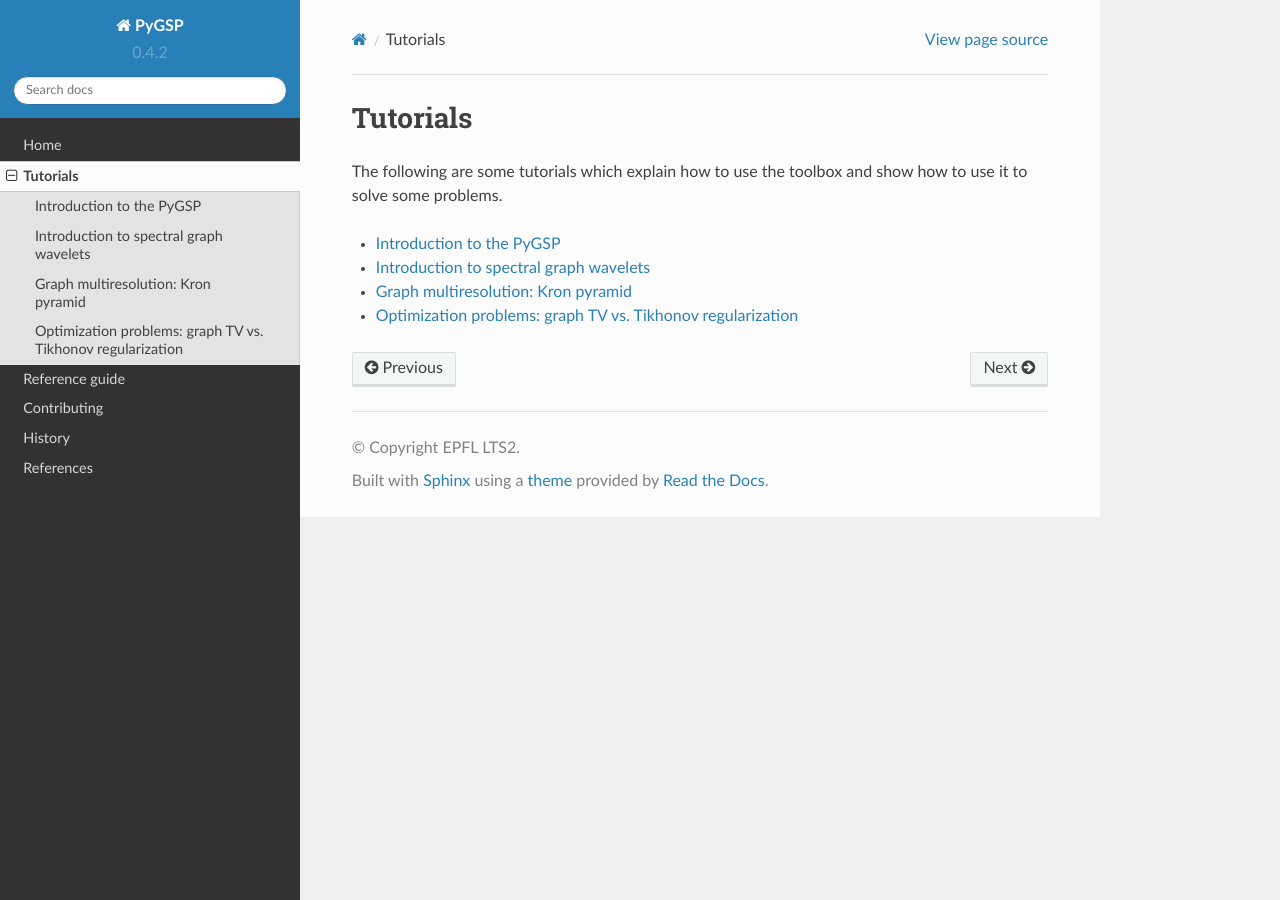
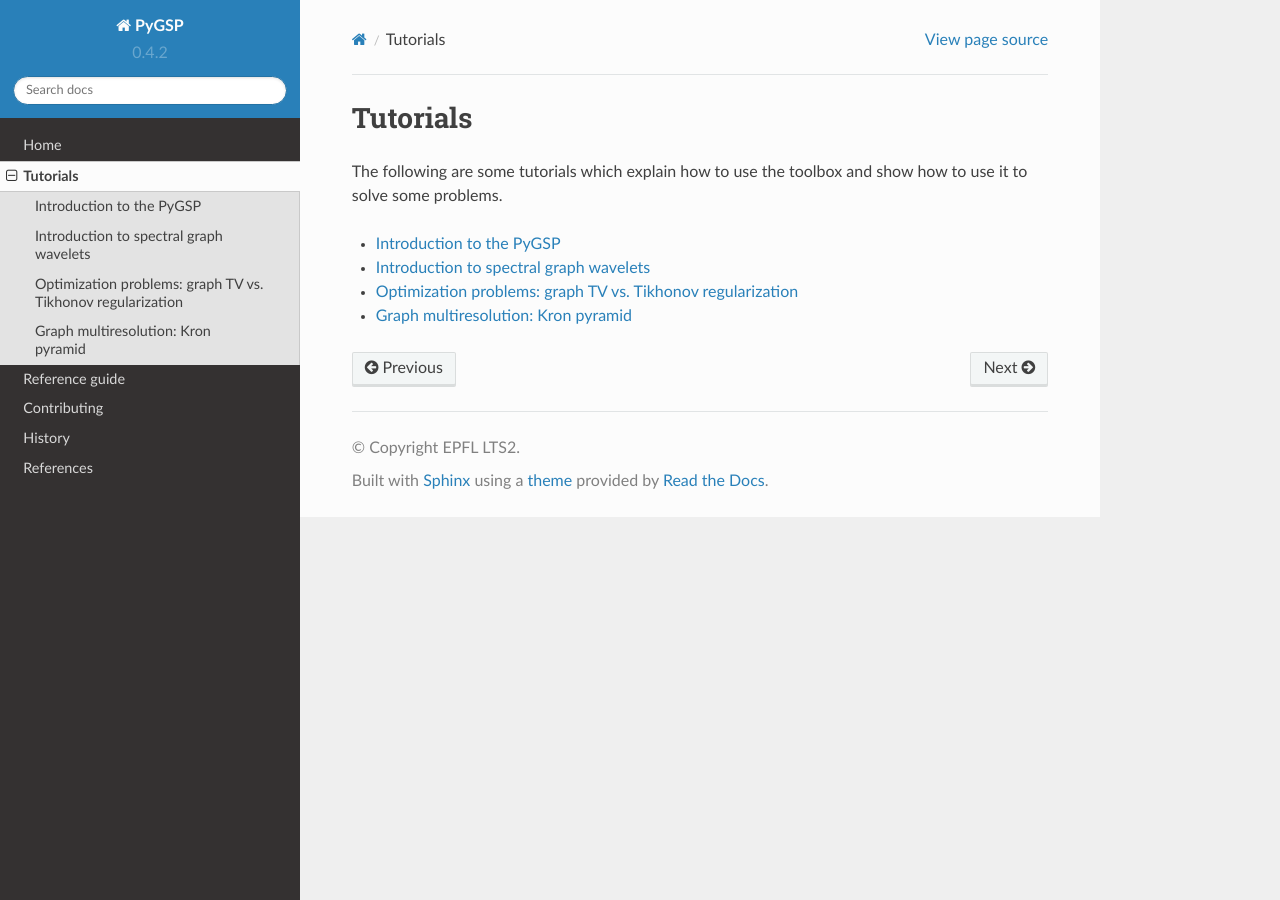
Before and after one commit to epfl-lts2/pygsp, a Sphinx documentation site: the page built from doc/tutorials/index.rst, in a window 1280 px wide. Built offline with Sphinx 7.4.7 and the Read the Docs theme 2.0.0, drawn with Linux system fonts in a browser that asks for light colours; part of the change alters nothing that is shown.

```diff
--- a/doc/tutorials/index.rst
+++ b/doc/tutorials/index.rst
@@ -10,5 +10,5 @@ how to use it to solve some problems.
 
     intro
     wavelet
+    optimization
     pyramid
-    opt_prob_graph_tv
```
Also changed, not shown: doc/tutorials/optimization.rst (renamed from doc/tutorials/opt_prob_graph_tv.rst).
